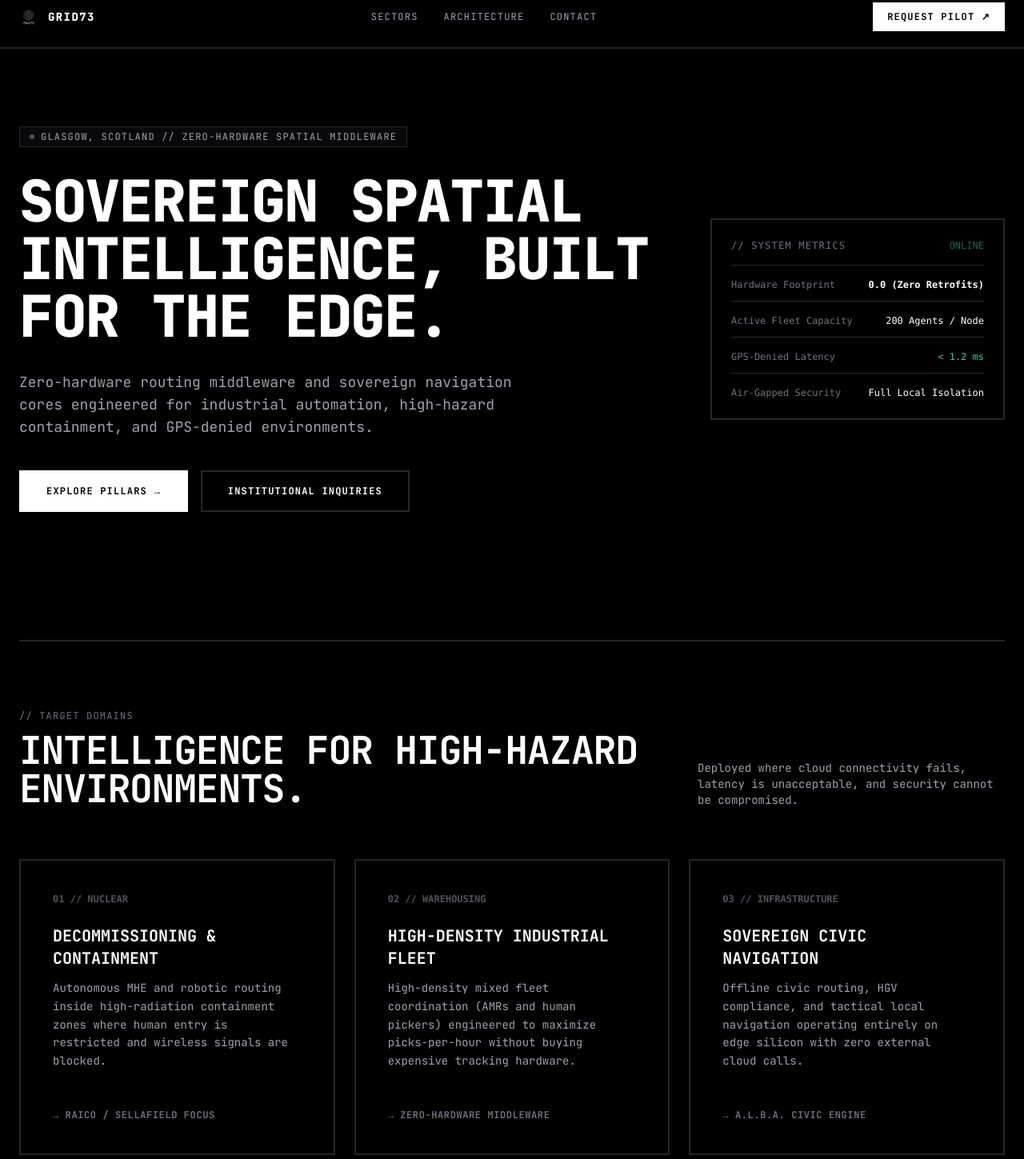
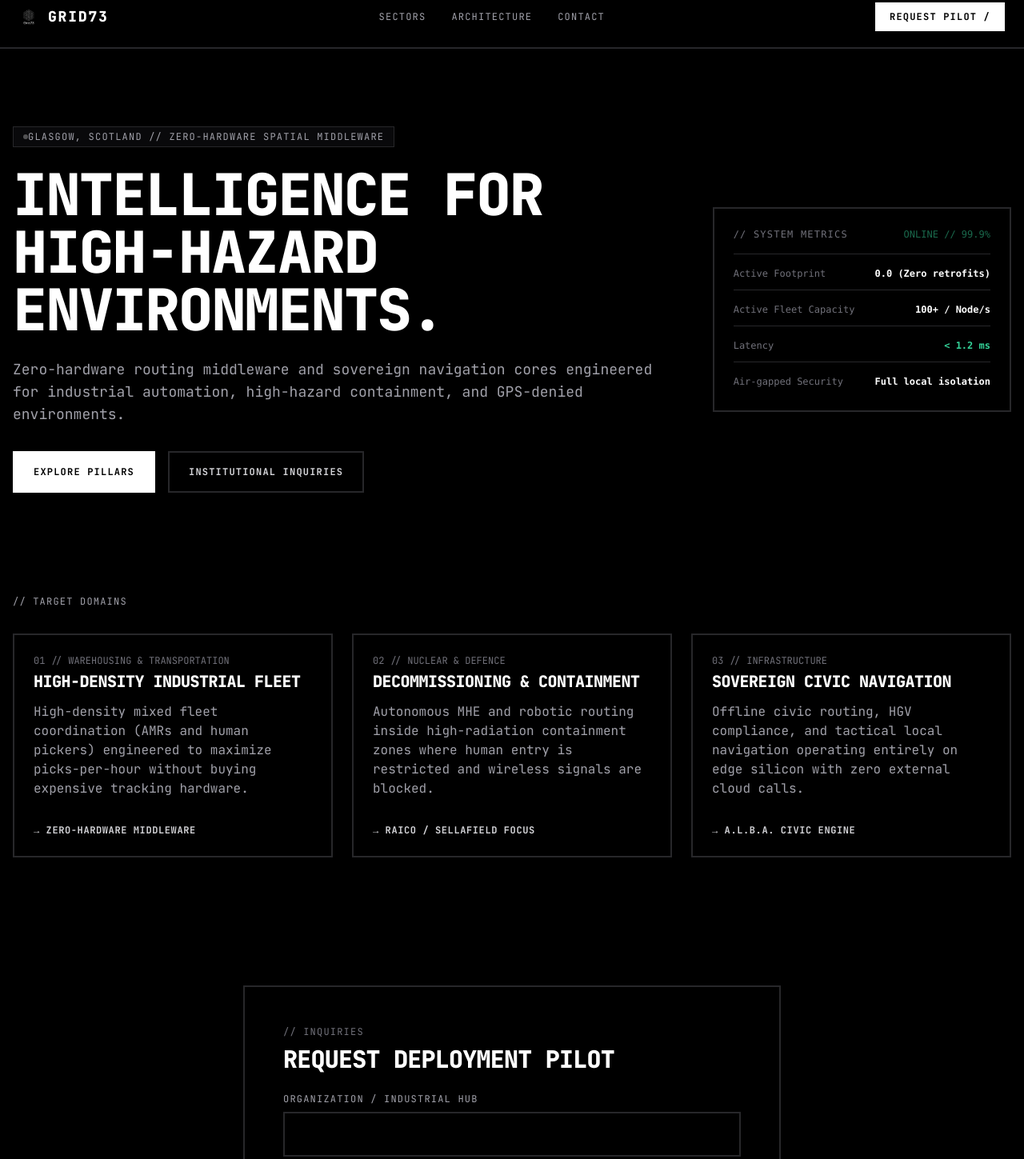
Before and after one commit to shreekarmangeshkar-sys/grid73-website, a plain HTML site: page index.html in a window 1280 px wide. Shown: the part 17-1466 px from the top of the page at 80% size. Drawn offline with nearby package versions, Linux system fonts and the light colour scheme.

Commit message:
Refactor index.html for layout and style enhancements
Updated the HTML structure and styles for improved layout and responsiveness.

```diff
--- a/index.html
+++ b/index.html
@@ -24,210 +24,154 @@
     <!-- Top Navigation Bar -->
     <header class="w-full border-b-2 border-zinc-800 px-6 py-5 flex justify-between items-center max-w-7xl mx-auto sticky top-0 z-50 bg-black/95 backdrop-blur-md">
         <div class="flex items-center space-x-3 cursor-pointer group">
-            <img src="logo.png" alt="Grid73 Logo" class="w-6 h-6 object-contain transition-transform group-hover:rotate-90">
-            <span class="font-extrabold tracking-widest text-sm">GRID73</span>
+            <img src="logo.png" class="w-6 h-6 object-contain transition-transform group-hover:rotate-90" alt="Grid73 Logo">
+            <span class="font-extrabold tracking-widest text-lg">GRID73</span>
         </div>
         <nav class="space-x-8 text-xs uppercase tracking-widest hidden md:flex text-zinc-400">
             <a href="#sectors" class="hover:text-white transition-colors">Sectors</a>
             <a href="#pillars" class="hover:text-white transition-colors">Architecture</a>
             <a href="#contact" class="hover:text-white transition-colors">Contact</a>
         </nav>
-        <a href="#contact" class="border-2 border-white px-4 py-2 text-xs font-bold uppercase tracking-widest bg-white text-black hover:bg-zinc-200 transition-all">
-            Request Pilot ↗
+        <a href="#contact" class="border-2 border-white px-4 py-2 text-xs font-bold uppercase tracking-widest bg-white text-black hover:bg-zinc-200 transition-colors">
+            Request Pilot /
         </a>
     </header>
 
     <!-- Hero Section -->
-    <main class="max-w-7xl mx-auto px-6 py-24 flex-grow w-full">
-        <div class="grid grid-cols-1 lg:grid-cols-12 gap-16 items-center">
-
-            <div class="lg:col-span-8">
-                <div class="inline-flex items-center space-x-2 bg-zinc-950 border border-zinc-800 px-3 py-1 text-xs mb-8 uppercase tracking-widest text-zinc-400">
+    <main class="w-full max-w-7xl mx-auto px-4 py-24 flex-grow w-full">
+        <div class="grid grid-cols-1 md:grid-cols-12 gap-16 items-center">
+            <div class="md:col-span-8">
+                <div class="inline-flex items-center space-x-2 bg-zinc-950 border border-zinc-800 px-3 py-1 text-xs uppercase tracking-widest text-zinc-400 mb-6">
                     <span class="w-1.5 h-1.5 bg-white rounded-full animate-pulse-glow"></span>
-                    <span>Glasgow, Scotland // Zero-Hardware Spatial Middleware</span>
+                    Glasgow, Scotland // Zero-Hardware Spatial Middleware
                 </div>
-                <h1 class="text-5xl md:text-7xl font-extrabold tracking-tight uppercase leading-none mb-8">
-                    Sovereign spatial intelligence, built for the edge.
+                <h1 class="text-5xl md:text-7xl font-extrabold tracking-tight uppercase leading-none mb-6">
+                    Intelligence for High-Hazard Environments.
                 </h1>
-                <p class="text-zinc-400 text-base md:text-lg leading-relaxed mb-10 max-w-2xl">
+                <p class="text-zinc-400 text-base md:text-lg leading-lg mb-8">
                     Zero-hardware routing middleware and sovereign navigation cores engineered for industrial automation, high-hazard containment, and GPS-denied environments.
                 </p>
                 <div class="flex flex-col sm:flex-row gap-4">
-                    <a href="#pillars" class="brutal-border bg-white text-black px-8 py-4 text-center text-xs font-bold uppercase tracking-widest hover:bg-zinc-200 transition-all">
-                        Explore Pillars →
+                    <a href="#sectors" class="brutal-border bg-white text-black px-6 py-4 text-center text-xs font-bold uppercase tracking-widest hover:bg-zinc-200 transition-all">
+                        Explore Pillars
                     </a>
-                    <a href="#contact" class="brutal-box px-8 py-4 text-center text-xs font-bold uppercase tracking-widest text-white hover:border-white transition-all">
+                    <a href="#contact" class="brutal-box px-6 py-4 text-center text-xs font-bold uppercase tracking-widest text-zinc-300 hover:border-white transition-all">
                         Institutional Inquiries
                     </a>
                 </div>
             </div>
 
             <!-- Live Telemetry / Metrics Panel -->
-            <div class="lg:col-span-4 brutal-box p-6 font-mono text-xs">
+            <div class="md:col-span-4 brutal-box p-6 font-mono text-xs">
                 <div class="flex justify-between items-center border-b border-zinc-800 pb-4 mb-4">
                     <span class="text-zinc-500 uppercase tracking-widest">// SYSTEM METRICS</span>
-                    <span class="text-emerald-400 animate-pulse">ONLINE</span>
+                    <span class="text-emerald-400 animate-pulse">ONLINE // 99.9%</span>
                 </div>
                 <div class="space-y-4 text-zinc-300">
                     <div class="flex justify-between grid-line-b pb-3">
-                        <span class="text-zinc-500">Hardware Footprint</span>
-                        <span class="font-bold text-white">0.0 (Zero Retrofits)</span>
+                        <span class="text-zinc-500">Active Footprint</span>
+                        <span class="font-bold text-white">0.0 (Zero retrofits)</span>
                     </div>
                     <div class="flex justify-between grid-line-b pb-3">
                         <span class="text-zinc-500">Active Fleet Capacity</span>
-                        <span class="text-white">200 Agents / Node</span>
+                        <span class="font-bold text-white">100+ / Node/s</span>
                     </div>
                     <div class="flex justify-between grid-line-b pb-3">
-                        <span class="text-zinc-500">GPS-Denied Latency</span>
-                        <span class="text-emerald-400">&lt; 1.2 ms</span>
+                        <span class="text-zinc-500">Latency</span>
+                        <span class="font-bold text-emerald-400">&lt; 1.2 ms</span>
                     </div>
-                    <div class="flex justify-between">
-                        <span class="text-zinc-500">Air-Gapped Security</span>
-                        <span class="text-white">Full Local Isolation</span>
+                    <div class="flex justify-between pb-1">
+                        <span class="text-zinc-500">Air-gapped Security</span>
+                        <span class="font-bold text-white">Full local isolation</span>
                     </div>
                 </div>
             </div>
-
         </div>
 
-        <!-- Target Sectors -->
-        <section id="sectors" class="mt-40 border-t-2 border-zinc-800 pt-20">
-            <div class="flex flex-col md:flex-row justify-between items-start md:items-end mb-16">
-                <div>
-                    <span class="text-xs text-zinc-500 uppercase tracking-widest">// TARGET DOMAINS</span>
-                    <h2 class="text-3xl md:text-5xl font-bold uppercase tracking-tight mt-2">Intelligence for high-hazard environments.</h2>
-                </div>
-                <p class="text-zinc-400 text-sm max-w-sm mt-4 md:mt-0">
-                    Deployed where cloud connectivity fails, latency is unacceptable, and security cannot be compromised.
-                </p>
-            </div>
-
+        <!-- TARGET DOMAINS -->
+        <section id="sectors" class="w-full max-w-7xl mx-auto pt-32 pb-16">
+            <div class="text-xs uppercase tracking-widest text-zinc-400 mb-8">// Target Domains</div>
             <div class="grid grid-cols-1 md:grid-cols-3 gap-6">
 
-                <div class="brutal-box p-10 flex flex-col justify-between group">
+                <!-- 01 // WAREHOUSING & TRANSPORTATION -->
+                <div class="brutal-box p-6 flex flex-col justify-between hover:border-white transition-all">
                     <div>
-                        <div class="text-xs text-zinc-600 font-bold mb-6 font-mono">01 // NUCLEAR</div>
-                        <h3 class="text-xl font-bold uppercase mb-3">Decommissioning & Containment</h3>
-                        <p class="text-zinc-400 text-sm leading-relaxed">
+                        <div class="text-xs text-zinc-500 mb-2">01 // WAREHOUSING & TRANSPORTATION</div>
+                        <h3 class="text-xl font-extrabold tracking-tight uppercase leading-none mb-4">
+                            HIGH-DENSITY INDUSTRIAL FLEET
+                        </h3>
+                        <p class="text-zinc-400 text-base leading-lg">
+                            High-density mixed fleet coordination (AMRs and human pickers) engineered to maximize picks-per-hour without buying expensive tracking hardware.
+                        </p>
+                    </div>
+                    <div class="mt-8 text-xs font-bold uppercase tracking-wider text-zinc-300">
+                        → ZERO-HARDWARE MIDDLEWARE
+                    </div>
+                </div>
+
+                <!-- 02 // NUCLEAR & DEFENCE -->
+                <div class="brutal-box p-6 flex flex-col justify-between hover:border-white transition-all">
+                    <div>
+                        <div class="text-xs text-zinc-500 mb-2">02 // NUCLEAR & DEFENCE</div>
+                        <h3 class="text-xl font-extrabold tracking-tight uppercase leading-none mb-4">
+                            DECOMMISSIONING & CONTAINMENT
+                        </h3>
+                        <p class="text-zinc-400 text-base leading-lg">
                             Autonomous MHE and robotic routing inside high-radiation containment zones where human entry is restricted and wireless signals are blocked.
                         </p>
                     </div>
-                    <div class="mt-12 text-xs font-bold uppercase tracking-wider text-zinc-500 group-hover:text-white transition-colors">
-                        → RAICo / Sellafield Focus
+                    <div class="mt-8 text-xs font-bold uppercase tracking-wider text-zinc-300">
+                        → RAICO / SELLAFIELD FOCUS
                     </div>
                 </div>
 
-                <div class="brutal-box p-10 flex flex-col justify-between group">
+                <!-- 03 // INFRASTRUCTURE -->
+                <div class="brutal-box p-6 flex flex-col justify-between hover:border-white transition-all">
                     <div>
-                        <div class="text-xs text-zinc-600 font-bold mb-6 font-mono">02 // WAREHOUSING</div>
-                        <h3 class="text-xl font-bold uppercase mb-3">High-Density Industrial Fleet</h3>
-                        <p class="text-zinc-400 text-sm leading-relaxed">
-                            High-density mixed fleet coordination (AMRs and human pickers) engineered to maximize picks-per-hour without buying expensive tracking hardware.
-                        </p>
-                    </div>
-                    <div class="mt-12 text-xs font-bold uppercase tracking-wider text-zinc-500 group-hover:text-white transition-colors">
-                        → Zero-Hardware Middleware
-                    </div>
-                </div>
-
-                <div class="brutal-box p-10 flex flex-col justify-between group">
-                    <div>
-                        <div class="text-xs text-zinc-600 font-bold mb-6 font-mono">03 // INFRASTRUCTURE</div>
-                        <h3 class="text-xl font-bold uppercase mb-3">Sovereign Civic Navigation</h3>
-                        <p class="text-zinc-400 text-sm leading-relaxed">
+                        <div class="text-xs text-zinc-500 mb-2">03 // INFRASTRUCTURE</div>
+                        <h3 class="text-xl font-extrabold tracking-tight uppercase leading-none mb-4">
+                            SOVEREIGN CIVIC NAVIGATION
+                        </h3>
+                        <p class="text-zinc-400 text-base leading-lg">
                             Offline civic routing, HGV compliance, and tactical local navigation operating entirely on edge silicon with zero external cloud calls.
                         </p>
                     </div>
-                    <div class="mt-12 text-xs font-bold uppercase tracking-wider text-zinc-500 group-hover:text-white transition-colors">
-                        → A.L.B.A. Civic Engine
+                    <div class="mt-8 text-xs font-bold uppercase tracking-wider text-zinc-300">
+                        → A.L.B.A. CIVIC ENGINE
                     </div>
                 </div>
 
             </div>
         </section>
 
-        <!-- Core Architecture / Pillars Section -->
-        <section id="pillars" class="mt-40 border-t-2 border-zinc-800 pt-20">
-            <span class="text-xs text-zinc-500 uppercase tracking-widest">// CORE PRODUCT STACK</span>
-            <h2 class="text-3xl md:text-5xl font-bold uppercase tracking-tight mt-2 mb-16">Three segregated layers.</h2>
-
-            <div class="space-y-6">
-
-                <div class="brutal-box p-8 md:p-12 flex flex-col md:flex-row justify-between items-start md:items-center">
-                    <div class="max-w-xl">
-                        <span class="text-xs text-zinc-500 font-bold">PILLAR 01 // COMMERCIAL MIDDLEWARE</span>
-                        <h3 class="text-2xl md:text-3xl font-bold uppercase mt-2 mb-4">GTC Command Tower</h3>
-                        <p class="text-zinc-400 text-sm leading-relaxed">
-                            Real-time multi-agent orchestration dashboard. Manages 100+ forklifts and pickers across 65 dynamic facility sectors with automated collision avoidance.
-                        </p>
-                    </div>
-                    <div class="mt-6 md:mt-0">
-                        <span class="border border-zinc-700 bg-zinc-900 px-4 py-2 text-xs uppercase tracking-widest text-zinc-300">Active Deployment</span>
-                    </div>
-                </div>
-
-                <div class="brutal-box p-8 md:p-12 flex flex-col md:flex-row justify-between items-start md:items-center">
-                    <div class="max-w-xl">
-                        <span class="text-xs text-zinc-500 font-bold">PILLAR 02 // CIVIC ROUTING</span>
-                        <h3 class="text-2xl md:text-3xl font-bold uppercase mt-2 mb-4">A.L.B.A. Platform</h3>
-                        <p class="text-zinc-400 text-sm leading-relaxed">
-                            Adaptive Location & Bypass Assistant. Scotland-first offline routing engine integrating live SRWR road feeds and clearance restrictions locally.
-                        </p>
-                    </div>
-                    <div class="mt-6 md:mt-0">
-                        <span class="border border-zinc-700 bg-zinc-900 px-4 py-2 text-xs uppercase tracking-widest text-zinc-300">Offline Ready</span>
-                    </div>
-                </div>
-
-                <div class="brutal-box p-8 md:p-12 flex flex-col md:flex-row justify-between items-start md:items-center">
-                    <div class="max-w-xl">
-                        <span class="text-xs text-zinc-500 font-bold">PILLAR 03 // DEFENSE & NUCLEAR CORE</span>
-                        <h3 class="text-2xl md:text-3xl font-bold uppercase mt-2 mb-4">gtc_core</h3>
-                        <p class="text-zinc-400 text-sm leading-relaxed">
-                            Clean-room segregated sovereign navigation engine. Engineered specifically for air-gapped, jammed, or high-radiation environments.
-                        </p>
-                    </div>
-                    <div class="mt-6 md:mt-0">
-                        <span class="border border-zinc-700 bg-zinc-900 px-4 py-2 text-xs uppercase tracking-widest text-zinc-300">Air-Gapped</span>
-                    </div>
-                </div>
-
-            </div>
-        </section>
-
-        <!-- Contact / Pilot Inquiry Form (Connected to Formspree: mbgoogkv) -->
-        <section id="contact" class="mt-40 border-2 border-zinc-800 bg-zinc-950 p-8 md:p-16 max-w-4xl mx-auto relative overflow-hidden">
-            <div class="absolute top-0 right-0 w-48 h-48 bg-white/5 blur-3xl pointer-events-none"></div>
-            <span class="text-xs text-zinc-500 uppercase tracking-widest">// INSTITUTIONAL ACCESS</span>
-            <h2 class="text-3xl font-bold uppercase tracking-tight mt-2 mb-4">Become a pilot partner.</h2>
-            <p class="text-zinc-400 text-sm mb-10 max-w-lg">
-                We are onboarding select research facilities, nuclear innovation leads (RAICo, NMIS), and industrial operators for validation trials.
-            </p>
-
-            <form action="https://formspree.io/f/mbgoogkv" method="POST" class="space-y-6">
-                <div class="grid grid-cols-1 md:grid-cols-2 gap-6">
+        <!-- CONTACT SECTION -->
+        <section id="contact" class="w-full max-w-2xl mx-auto pt-24 pb-12">
+            <div class="brutal-box p-8 md:p-12">
+                <div class="text-xs uppercase tracking-widest text-zinc-500 mb-2">// Inquiries</div>
+                <h2 class="text-3xl font-extrabold tracking-tight uppercase mb-6">Request Deployment Pilot</h2>
+                <form action="https://formspree.io/f/yourformid" method="POST" class="space-y-6">
                     <div>
-                        <label class="block text-xs uppercase tracking-widest text-zinc-400 mb-2">Name / Organization</label>
-                        <input type="text" name="name_org" required class="w-full bg-black border-2 border-zinc-800 p-4 text-white text-sm focus:border-white focus:outline-none transition-colors">
+                        <label class="block text-xs uppercase tracking-widest text-zinc-400 mb-2">Organization / Industrial Hub</label>
+                        <input type="text" name="organization" required class="w-full bg-black border-2 border-zinc-800 p-4 text-white text-sm focus:border-white focus:outline-none transition-colors">
                     </div>
                     <div>
                         <label class="block text-xs uppercase tracking-widest text-zinc-400 mb-2">Professional Email</label>
                         <input type="email" name="email" required class="w-full bg-black border-2 border-zinc-800 p-4 text-white text-sm focus:border-white focus:outline-none transition-colors">
                     </div>
-                </div>
-                <div>
-                    <label class="block text-xs uppercase tracking-widest text-zinc-400 mb-2">Scope of Trial / R&D Focus</label>
-                    <textarea name="message" rows="4" required class="w-full bg-black border-2 border-zinc-800 p-4 text-white text-sm focus:border-white focus:outline-none transition-colors"></textarea>
-                </div>
-                <button type="submit" class="w-full bg-white text-black py-4 text-xs font-bold uppercase tracking-widest hover:bg-zinc-200 transition-all active:scale-[0.99]">
-                    Submit Inquiry ↗
-                </button>
-            </form>
+                    <div>
+                        <label class="block text-xs uppercase tracking-widest text-zinc-400 mb-2">Scope of Trial / R&D Focus</label>
+                        <textarea name="message" rows="4" required class="w-full bg-black border-2 border-zinc-800 p-4 text-white text-sm focus:border-white focus:outline-none transition-colors"></textarea>
+                    </div>
+                    <button type="submit" class="w-full bg-white text-black py-4 font-bold uppercase tracking-widest hover:bg-zinc-200 transition-all active:scale-[0.99]">
+                        Submit Inquiry /
+                    </button>
+                </form>
+            </div>
         </section>
     </main>
 
     <!-- Footer -->
-    <footer class="w-full border-t-2 border-zinc-800 py-10 px-6 max-w-7xl mx-auto flex flex-col md:flex-row justify-between items-center text-xs text-zinc-500 uppercase tracking-widest">
+    <footer class="w-full border-t-2 border-zinc-800 py-8 px-6 max-w-7xl mx-auto flex flex-col md:flex-row justify-between items-center text-xs text-zinc-500 tracking-widest">
         <div>&copy; 2026 Grid73 Technologies Ltd. All Rights Reserved.</div>
         <div class="mt-4 md:mt-0">Headquartered in Glasgow, Scotland // Built for the Edge</div>
     </footer>
```
